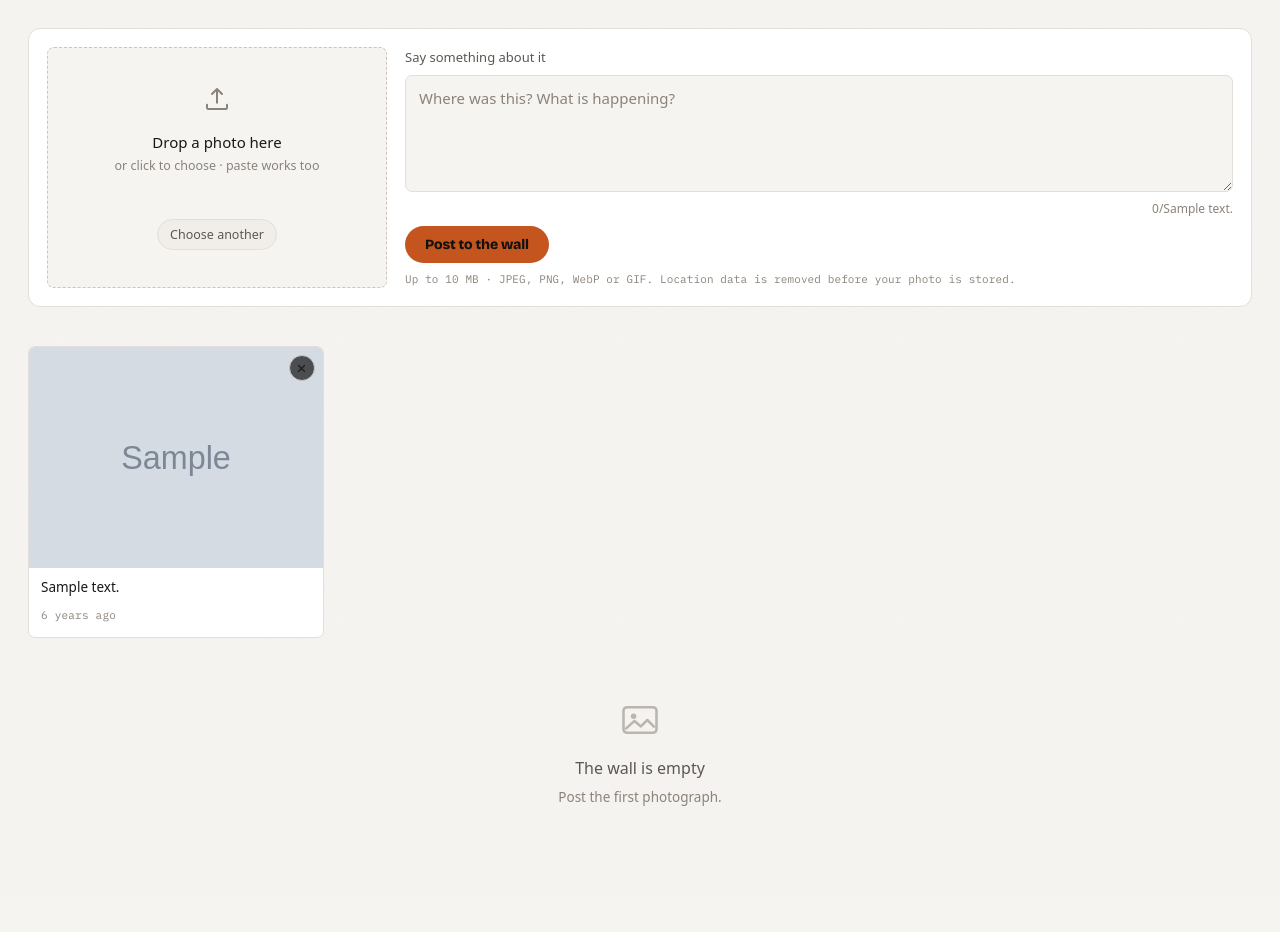
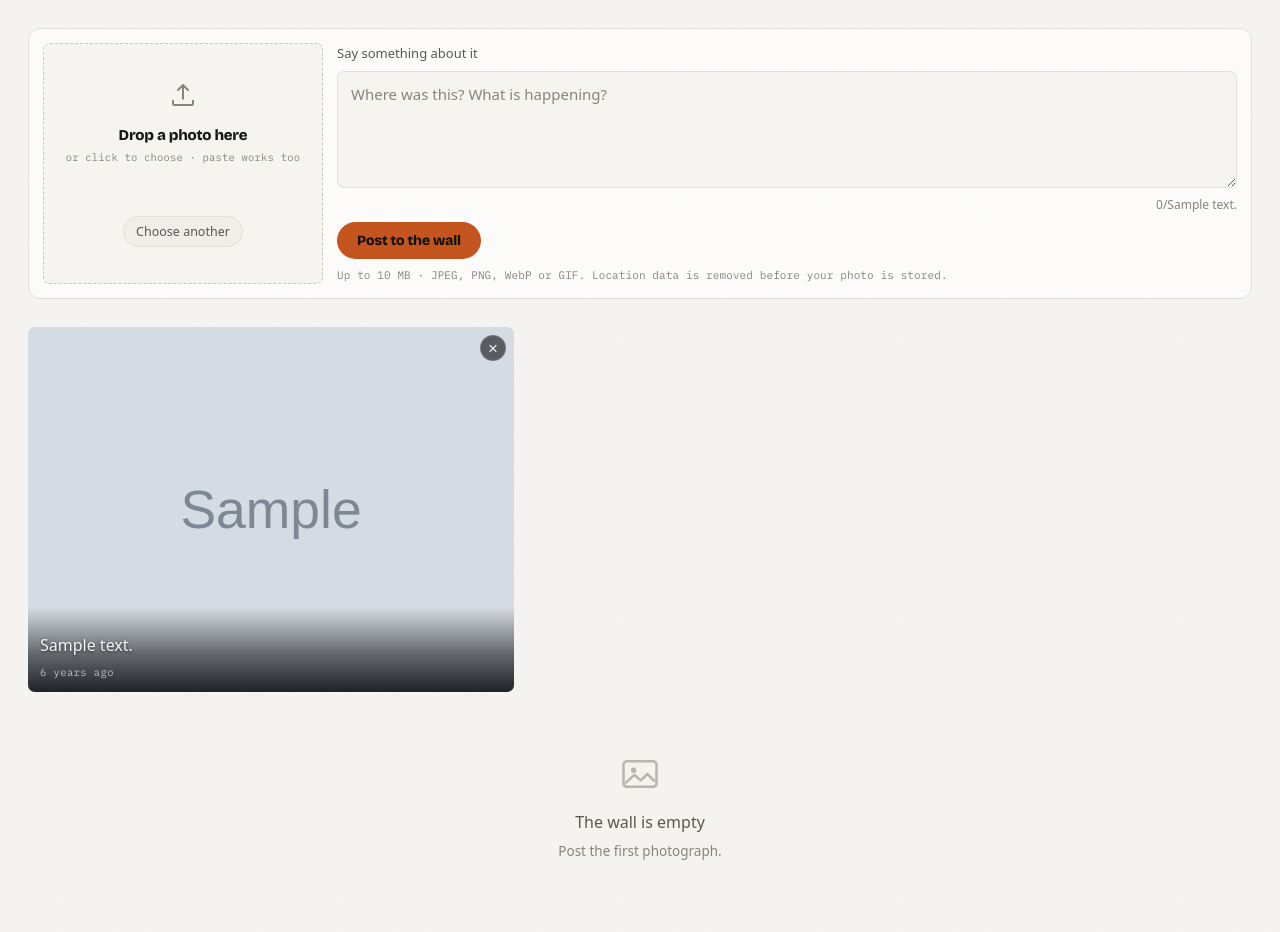
Before and after one commit to sjamillah/photo-uploader-app, a Flask app: template darkroom/templates/index.html in a window 1280 px wide. Shown: the part 74-1006 px from the top of the page. Before the commit the page ends 880 px from the top, so only its background shows below. Run offline with Flask 3, Linux system fonts and the light colour scheme; the template is opened without the code that fills it: most values are stand-ins (such as "Sample title", 1, 10 or a date in 2020); grey boxes marked "Sample" are stand-in pictures; data that the repository does not hold is empty; some libraries are stand-ins or nearby versions.

Commit message:
make the UI better

```diff
--- a/darkroom/static/style.css
+++ b/darkroom/static/style.css
@@ -51,6 +51,9 @@
 }
 
 * { box-sizing: border-box; }
+
+/* No image, anywhere, wider than what holds it. */
+img { max-width: 100%; }
 
 body {
   margin: 0;
@@ -154,25 +157,28 @@ main { padding: var(--step); max-width: 1400px; margin: 0 auto; }
 .banner p { margin: 0; }
 
 /* ------------------------------------------------------------- composer */
+/* Deliberately quiet. This is a wall of photographs that happens to accept
+   one, not a form with a gallery attached, so the composer gives up height and
+   contrast to whatever is below it. */
 .composer {
   display: grid;
   grid-template-columns: 1fr;
-  gap: 18px;
-  margin: 0 0 calc(var(--step) * 1.4);
-  padding: 18px;
-  background: var(--surface);
+  gap: 14px;
+  margin: 0 0 var(--step);
+  padding: 14px;
+  background: color-mix(in srgb, var(--surface) 70%, transparent);
   border: 1px solid var(--line);
   border-radius: var(--radius);
 }
 @media (min-width: 760px) {
-  .composer { grid-template-columns: minmax(260px, 340px) 1fr; }
+  .composer { grid-template-columns: minmax(220px, 280px) 1fr; align-items: stretch; }
 }
 
 .dropzone {
   position: relative;
   display: grid; place-items: center;
-  min-height: 190px;
-  padding: 20px;
+  min-height: 132px;
+  padding: 16px;
   border: 1.5px dashed var(--line-strong);
   border-radius: var(--radius-sm);
   background: var(--ground);
@@ -188,12 +194,20 @@ main { padding: var(--step); max-width: 1400px; margin: 0 auto; }
   opacity: 0; cursor: pointer;
 }
 .dropzone__icon { width: 30px; height: 30px; color: var(--ink-faint); }
-.dropzone__lead { margin: 10px 0 2px; font-weight: 500; }
-.dropzone__hint { margin: 0; font-size: 12.5px; color: var(--ink-faint); }
+.dropzone__lead {
+  margin: 8px 0 2px;
+  font-family: var(--font-display); font-weight: 800;
+  font-size: 15px; letter-spacing: -.015em;
+}
+.dropzone__hint {
+  margin: 0;
+  font-family: var(--font-mono); font-size: 10.5px; letter-spacing: .02em;
+  color: var(--ink-faint);
+}
 
 .dropzone__preview { display: grid; gap: 10px; justify-items: center; }
 .dropzone__preview img {
-  max-width: 100%; max-height: 150px;
+  max-width: 100%; max-height: 104px;
   border-radius: var(--radius-sm);
   display: block;
 }
@@ -260,51 +274,87 @@ textarea:focus { border-color: var(--line-strong); }
 }
 
 /* ----------------------------------------------------------------- grid */
+/* A wall, not a list. Photographs sit close together with no chrome between
+   them; the caption lives over the image and only surfaces on hover, so a
+   quiet page is nothing but pictures. */
 .grid {
   display: grid;
-  grid-template-columns: repeat(auto-fill, minmax(240px, 1fr));
-  gap: 14px;
+  grid-template-columns: repeat(auto-fill, minmax(220px, 1fr));
+  gap: 6px;
+  align-content: start;
 }
 
 .card {
   position: relative;
-  background: var(--surface);
-  border: 1px solid var(--line);
+  overflow: hidden;
   border-radius: var(--radius-sm);
-  overflow: hidden;
-  transition: border-color .15s, transform .15s;
+  background: var(--raised);
+  transition: transform .3s cubic-bezier(.2, .7, .3, 1);
 }
-.card:hover { border-color: var(--line-strong); transform: translateY(-2px); }
-.card.is-new { animation: settle .35s ease-out; }
+.card:hover { transform: translateY(-3px); z-index: 1; }
+.card.is-new { animation: settle .45s cubic-bezier(.2, .7, .3, 1); }
 
 @keyframes settle {
-  from { opacity: 0; transform: translateY(-6px) scale(.985); }
+  from { opacity: 0; transform: translateY(-8px) scale(.97); }
   to   { opacity: 1; transform: none; }
 }
 
+/* The first photograph gets the room a lead image deserves. Everything after
+   it is equal, which is what keeps this from looking like a template. */
+@media (min-width: 700px) {
+  .card:first-child { grid-column: span 2; grid-row: span 2; }
+  .card:first-child .card__open { height: 100%; min-height: 340px; }
+  .card:first-child .card__caption { font-size: 16px; -webkit-line-clamp: 3; }
+}
+
 .card__open {
-  /* The cell holds the ratio, not the image. The img carries width and height
-     attributes from the photo's real dimensions, and on the same element those
-     win over aspect-ratio, which is how a portrait shot ends up metres tall. */
-  display: block; width: 100%; aspect-ratio: 4 / 3;
+  /* An explicit height, not aspect-ratio. The img carries width and height
+     attributes from the photograph's real dimensions, and a button is the one
+     element where aspect-ratio loses to them, which is how a portrait shot
+     ends up metres tall. */
+  display: block; width: 100%;
+  height: clamp(160px, 18vw, 200px);
   padding: 0; border: 0; cursor: zoom-in;
   background: var(--raised); line-height: 0; overflow: hidden;
 }
 .card__open img {
   width: 100%; height: 100%; object-fit: cover; display: block;
-  transition: transform .4s ease;
+  transition: transform .5s cubic-bezier(.2, .7, .3, 1), filter .3s;
+  filter: saturate(.94);
 }
-.card:hover .card__open img { transform: scale(1.03); }
+.card:hover .card__open img { transform: scale(1.045); filter: saturate(1.06); }
 
-.card__meta { padding: 10px 12px 12px; }
+/* --------------------------------------------------------- caption scrim */
+.card__meta {
+  position: absolute; inset: auto 0 0 0;
+  padding: 26px 12px 10px;
+  pointer-events: none;
+  background: linear-gradient(to top,
+              rgba(6, 8, 11, .88) 0%, rgba(6, 8, 11, .55) 45%, transparent 100%);
+  opacity: 0; transform: translateY(6px);
+  transition: opacity .25s, transform .25s;
+}
+.card:hover .card__meta,
+.card:focus-within .card__meta { opacity: 1; transform: none; }
+
 .card__caption {
-  margin: 0 0 5px; font-size: 13.5px; line-height: 1.45;
+  margin: 0 0 2px;
+  color: #F2F4F7;
+  font-size: 13px; line-height: 1.4;
   display: -webkit-box; -webkit-line-clamp: 2; -webkit-box-orient: vertical;
   overflow: hidden;
+  text-shadow: 0 1px 3px rgba(0, 0, 0, .6);
 }
 .card__meta time {
   font-family: var(--font-mono);
-  font-size: 11px; letter-spacing: .02em; color: var(--ink-faint);
+  font-size: 10.5px; letter-spacing: .04em;
+  color: rgba(242, 244, 247, .68);
+}
+
+/* Nothing here has a hover state to reveal it, so the caption stays put and
+   the wall keeps a little more chrome. Same reasoning as the delete button. */
+@media (hover: none) {
+  .card__meta { opacity: 1; transform: none; }
 }
 
 .card__delete {
@@ -312,24 +362,24 @@ textarea:focus { border-color: var(--line-strong); }
   width: 26px; height: 26px; line-height: 1;
   display: grid; place-items: center;
   font-size: 17px;
-  color: var(--ink);
-  background: rgba(10, 12, 16, .68);
-  border: 1px solid var(--line-strong);
+  color: #F2F4F7;
+  background: rgba(6, 8, 11, .6);
+  -webkit-backdrop-filter: blur(6px);
+  backdrop-filter: blur(6px);
+  border: 1px solid rgba(255, 255, 255, .18);
   border-radius: 50%;
   cursor: pointer;
-  opacity: 0; transition: opacity .15s, color .15s;
+  opacity: 0; transition: opacity .2s, color .15s;
 }
 .card:hover .card__delete, .card__delete:focus-visible { opacity: 1; }
 
-/* Touch devices have no hover state, and without this the delete button
-   would be permanently invisible on a phone. */
 @media (hover: none) {
   .card__delete { opacity: 1; }
 }
 .card__delete:hover { color: var(--danger); }
 
-.skeleton { background: var(--raised); border-radius: var(--radius-sm); }
-.skeleton__image { width: 100%; aspect-ratio: 4 / 3; }
+.skeleton { background: var(--raised); border-radius: var(--radius-sm); overflow: hidden; }
+.skeleton__image { width: 100%; height: clamp(160px, 18vw, 200px); }
 .skeleton, .skeleton__image { animation: pulse 1.3s ease-in-out infinite; }
 @keyframes pulse { 0%, 100% { opacity: 1 } 50% { opacity: .55 } }
 
```
